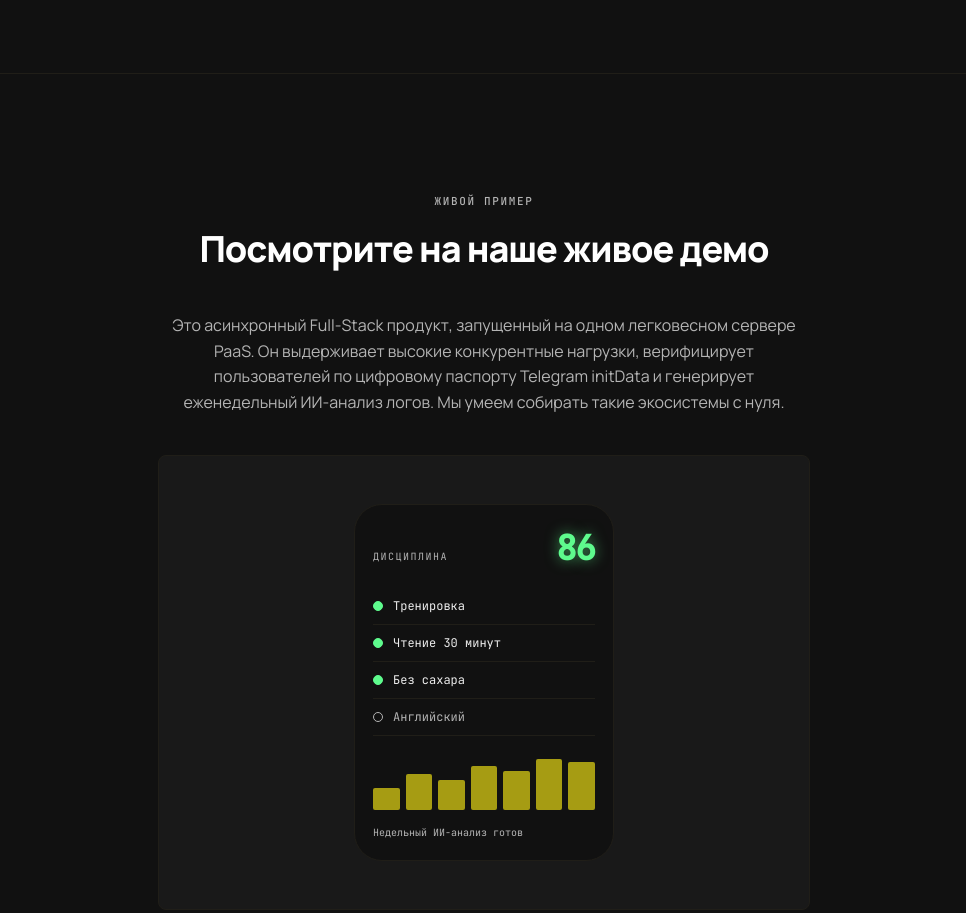
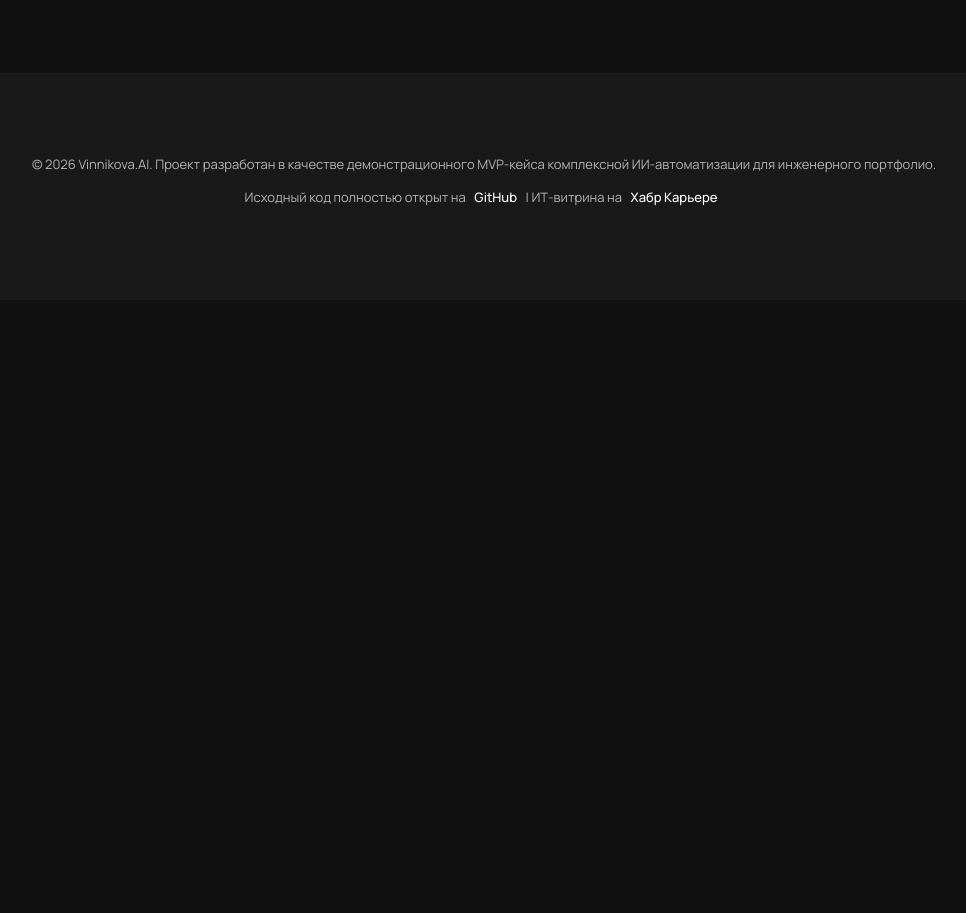
Before and after one commit to vinnikova-ai/ai-automation-landing, a plain HTML site: page index.html in a window 1280 px wide. Shown: the part 2780-3693 px from the top of the page, without its empty margins (156-1122 px from the left). After the commit the page ends 3080 px from the top, so only its background shows below. Drawn offline with Linux system fonts and the light colour scheme.

Commit message:
fix: production full monochrome setup with real image

```diff
--- a/index.html
+++ b/index.html
@@ -107,33 +107,7 @@
     </div>
   </section>
 
-  <!-- ЭКРАН 5: КЕЙС / ЭКСПЕРТНОСТЬ -->
-  <section class="case-section">
-    <div class="container m-max">
-      <span class="eyebrow">ЖИВОЙ ПРИМЕР</span>
-      <h2 class="section-title">Посмотрите на наше живое демо</h2>
-      <p class="case-description">Это асинхронный Full-Stack продукт, запущенный на одном легковесном сервере PaaS. Он
-        выдерживает высокие конкурентные нагрузки, верифицирует пользователей по цифровому паспорту Telegram initData и
-        генерирует еженедельный ИИ-анализ логов. Мы умеем собирать такие экосистемы с нуля.</p>
-      <figure class="shot" role="img" aria-label="Макет интерфейса неонового трекера привычек">
-        <div class="phone" aria-hidden="true">
-          <div class="ph-head"><span>Дисциплина</span><b>86</b></div>
-          <ul class="ph-list">
-            <li class="on">Тренировка</li>
-            <li class="on">Чтение 30 минут</li>
-            <li class="on">Без сахара</li>
-            <li>Английский</li>
-          </ul>
-          <div class="ph-bars"><i style="height:40%"></i><i style="height:65%"></i><i style="height:55%"></i><i style="height:80%"></i><i style="height:70%"></i><i style="height:92%"></i><i style="height:86%"></i></div>
-          <small>Недельный ИИ-анализ готов</small>
-        </div>
-        <!-- Положите скриншот рядом с index.html под именем tracker-demo.png: он заменит макет -->
-        <img class="shot-img" src="tracker-demo.png" alt="Скриншот неонового трекера привычек" hidden onload="this.hidden=false" onerror="this.remove()">
-      </figure>
-    </div>
-  </section>
-
-  <!-- ИЗЯЩНЫЙ ФУТЕР С ВАШЕЙ ССЫЛКОЙ -->
+  <!-- ЭКРАН 5: ФУТЕР -->
   <footer class="footer-section">
     <p>© 2026 Vinnikova.AI. Проект разработан в качестве демонстрационного MVP-кейса комплексной ИИ-автоматизации для
       инженерного портфолио.</p>
--- a/landing.css
+++ b/landing.css
@@ -118,8 +118,7 @@ body {
 /* СЕКЦИИ ВОРОНКИ */
 .lead-magnet-section,
 .quiz-section,
-.calculator-section,
-.case-section {
+.calculator-section {
   padding: 120px 0;
   border-top: 1px solid var(--border);
 }
@@ -246,118 +245,6 @@ body {
   font-family: 'JetBrains Mono', monospace;
 }
 
-/* КЕЙС ПОД СРИНШОТ */
-.case-description {
-  text-align: center;
-  font-size: 16px;
-  line-height: 1.6;
-  color: var(--muted-foreground);
-  margin-bottom: 40px;
-}
-
-/* КЕЙС: макет под скриншот */
-.shot {
-  --neon: oklch(0.88 0.2 150);
-  margin: 0;
-  display: grid;
-  place-items: center;
-  padding: 48px 24px;
-  background-color: var(--card);
-  border: 1px solid var(--border);
-  border-radius: var(--radius);
-  overflow: hidden;
-}
-
-.shot>* {
-  grid-area: 1 / 1;
-}
-
-.shot-img {
-  z-index: 1;
-  width: 100%;
-  max-height: 520px;
-  object-fit: contain;
-  background-color: var(--card);
-  border-radius: var(--radius);
-}
-
-.phone {
-  width: 260px;
-  padding: 20px 18px;
-  background-color: var(--background);
-  border: 1px solid var(--border);
-  border-radius: 28px;
-  font-family: 'JetBrains Mono', monospace;
-  font-size: 12px;
-  color: var(--muted-foreground);
-}
-
-.ph-head {
-  display: flex;
-  justify-content: space-between;
-  align-items: baseline;
-  margin-bottom: 18px;
-  text-transform: uppercase;
-  letter-spacing: 0.15em;
-  font-size: 10px;
-}
-
-.ph-head b {
-  font-size: 34px;
-  letter-spacing: -0.03em;
-  color: var(--neon);
-  text-shadow: 0 0 14px color-mix(in oklch, var(--neon) 55%, transparent);
-}
-
-.ph-list {
-  list-style: none;
-  margin: 0 0 18px;
-  padding: 0;
-}
-
-.ph-list li {
-  display: flex;
-  align-items: center;
-  gap: 10px;
-  padding: 10px 0;
-  border-bottom: 1px solid var(--border);
-}
-
-.ph-list li::before {
-  content: "";
-  width: 8px;
-  height: 8px;
-  border-radius: 50%;
-  border: 1px solid var(--muted-foreground);
-}
-
-.ph-list li.on {
-  color: var(--foreground);
-}
-
-.ph-list li.on::before {
-  background-color: var(--neon);
-  border-color: var(--neon);
-}
-
-.ph-bars {
-  display: flex;
-  align-items: flex-end;
-  gap: 6px;
-  height: 56px;
-  margin-bottom: 14px;
-}
-
-.ph-bars i {
-  flex: 1;
-  background-color: color-mix(in oklch, var(--neon) 70%, var(--card));
-  border-radius: 2px;
-}
-
-.phone small {
-  font-size: 10px;
-}
-
 /* ФУТЕР */
 .footer-section {
   padding: 80px 24px;
```
Also changed, not shown: dashboard.png.png (deleted).
